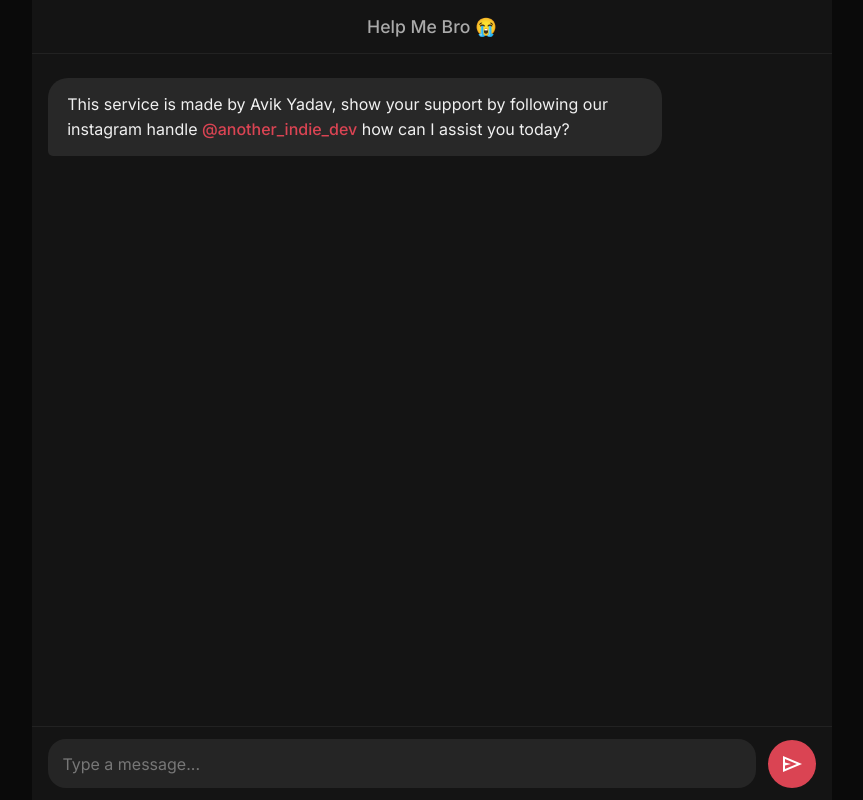
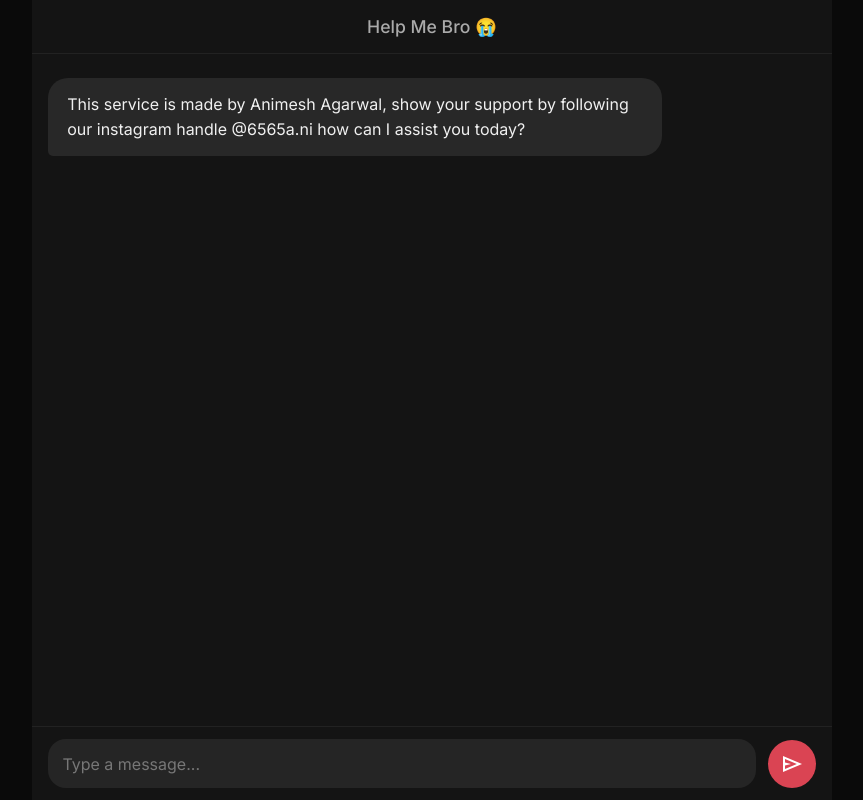
Before and after one commit to animesh11229/aims-hackathon, a Flask app: page / in a window 1280 px wide. Shown: the whole page, without its empty margins (208-1071 px from the left). Run offline with Flask 3, Linux system fonts and the light colour scheme; parts of the project's set-up code (start-up, migrations or seed data) failed here and were passed over.

Commit message:
Update main.html

```diff
--- a/college_guide_llm_rag_combination-master/templates/main.html
+++ b/college_guide_llm_rag_combination-master/templates/main.html
@@ -34,7 +34,7 @@
         <main class="chat-messages" id="chat-messages">
             <!-- Initial bot message -->
             <div class="message bot-message">
-                <p>This service is made by Avik Yadav, show your support by following our instagram handle <a href="https://www.instagram.com/another_indie_dev/profilecard/?igsh=enZzYjJsNGl3N3Bn">@another_indie_dev</a>
+                <p>This service is made by Animesh Agarwal, show your support by following our instagram handle @6565a.ni
                     how can I assist you today?
                 </p>
             </div>
```
